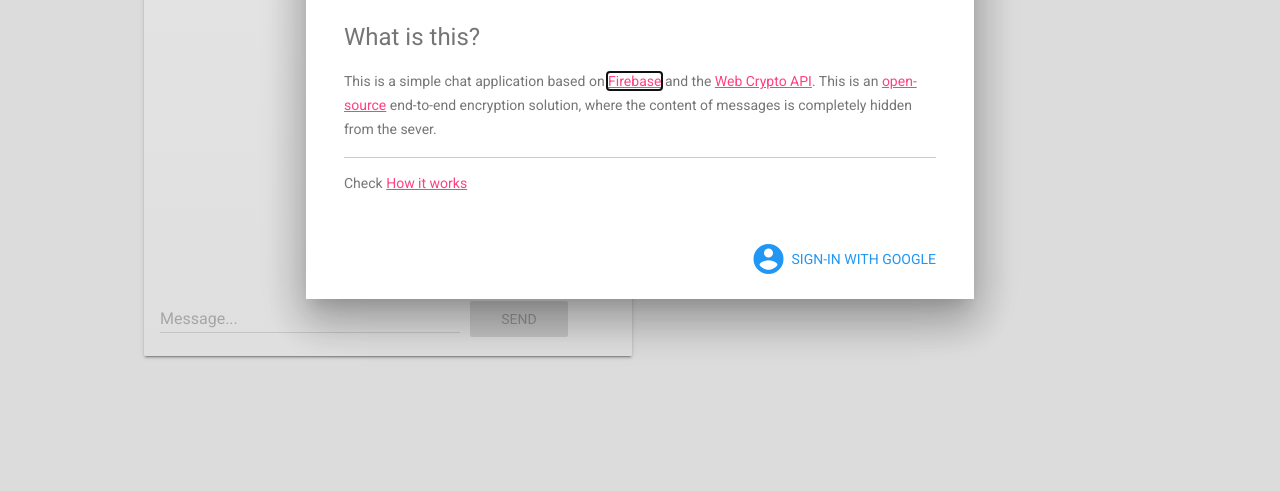
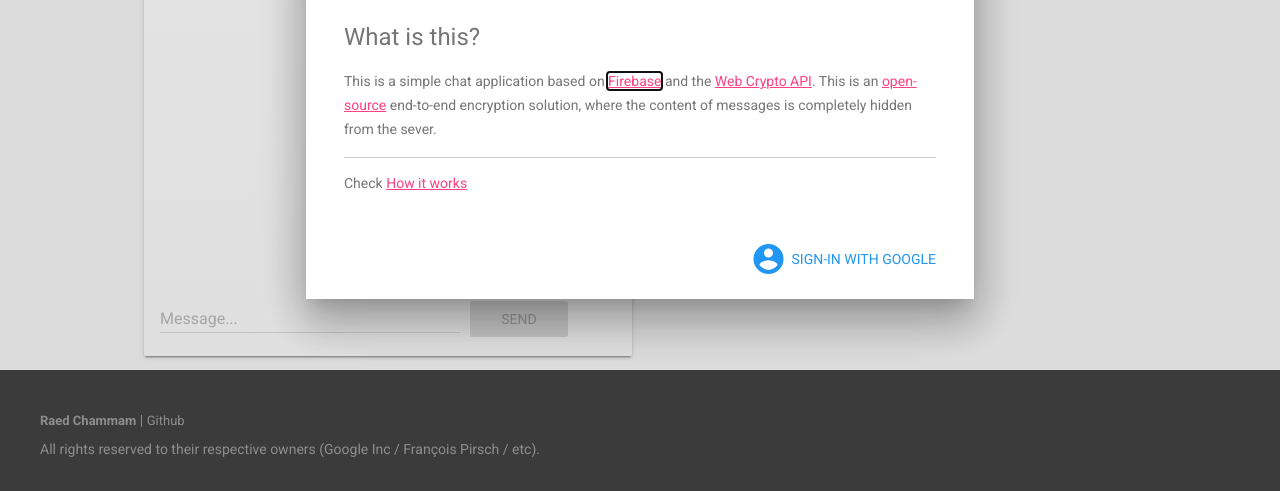
Before and after one commit to raed667/CryptoFire-Chat, a website: page index.html in a window 1280 px wide. Shown: the part 309-800 px from the top of the page. Drawn offline with nearby package versions, Linux system fonts and the light colour scheme; no server answers.

Commit message:
added footer

```diff
--- a/index.html
+++ b/index.html
@@ -69,6 +69,16 @@
                 <button class="mdl-snackbar__action" type="button"></button>
             </div>
         </div>
+
+        <footer class="demo-footer mdl-mini-footer">
+            <div class="mdl-mini-footer--left-section">
+                <ul class="mdl-mini-footer--link-list">
+                    <li><a href="https://raed.it"><b>Raed Chammam</b></a> | <a href="https://github.com/RaedsLab/CryptoFire-Chat">Github</a></li>
+                </ul>
+                All rights reserved to their respective owners (Google Inc / François Pirsch / etc).
+            </div>
+        </footer>
+
     </main>
 </div>
 
--- a/styles/main.css
+++ b/styles/main.css
@@ -269,3 +269,14 @@
     min-width: 240px !important;
     width: 50% !important;
 }
+
+.demo-footer {
+    padding-left: 40px;
+    bottom: 0px;
+    position: absolute;
+    width: 100%;
+}
+
+.demo-footer .mdl-mini-footer--link-list a {
+    font-size: 13px;
+}
```
